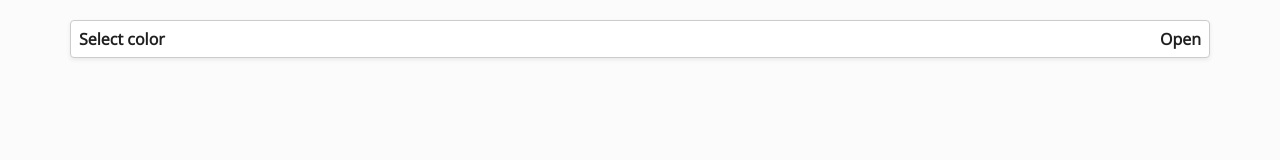
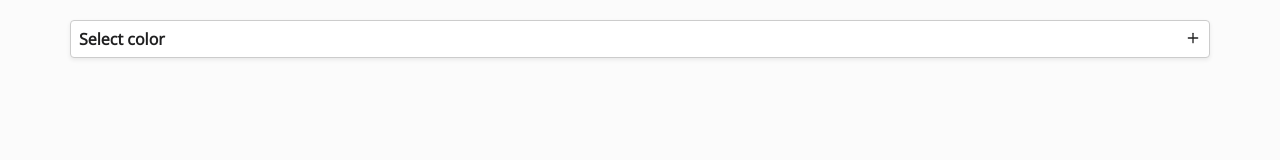
Before and after one commit to Renda02/infinite-dropdown, a React (Create React App) app: page / in a window 1280 px wide. Shown: the top 160 px of the page. Built offline with nearby package versions, Linux system fonts and the light colour scheme.

Commit message:
improved app

```diff
--- a/package.json
+++ b/package.json
@@ -8,6 +8,7 @@
     "@testing-library/user-event": "^12.7.1",
     "react": "^17.0.1",
     "react-dom": "^17.0.1",
+    "react-icons": "^4.2.0",
     "react-onclickoutside": "^6.10.0",
     "react-scripts": "4.0.2",
     "web-vitals": "^1.1.0"
--- a/src/Dropdown.js
+++ b/src/Dropdown.js
@@ -1,5 +1,6 @@
 import React, { useState } from "react";
 import onClickOutside from 'react-onclickoutside'
+import { FiPlus, FiMinus } from 'react-icons/fi';
 
 
 function Dropdown({ title, items = [], multiSelect = false }) {
@@ -46,8 +47,10 @@ function Dropdown({ title, items = [], multiSelect = false }) {
           <p className="dropdown-text">{title}</p>
         </div>
         <div className="dropdown-header__action">
-          <p className="dropdown-text">{open ? "Close" : "Open"}</p>
+          <p className="dropdown-text">{open ? <FiMinus /> : <FiPlus />}</p>
         </div>
+
+
       </div>
       {open && (
         <ul className="dropdown-list">
```
Also changed, not shown: 1 other file (tests, documents, lock files or other folders).
